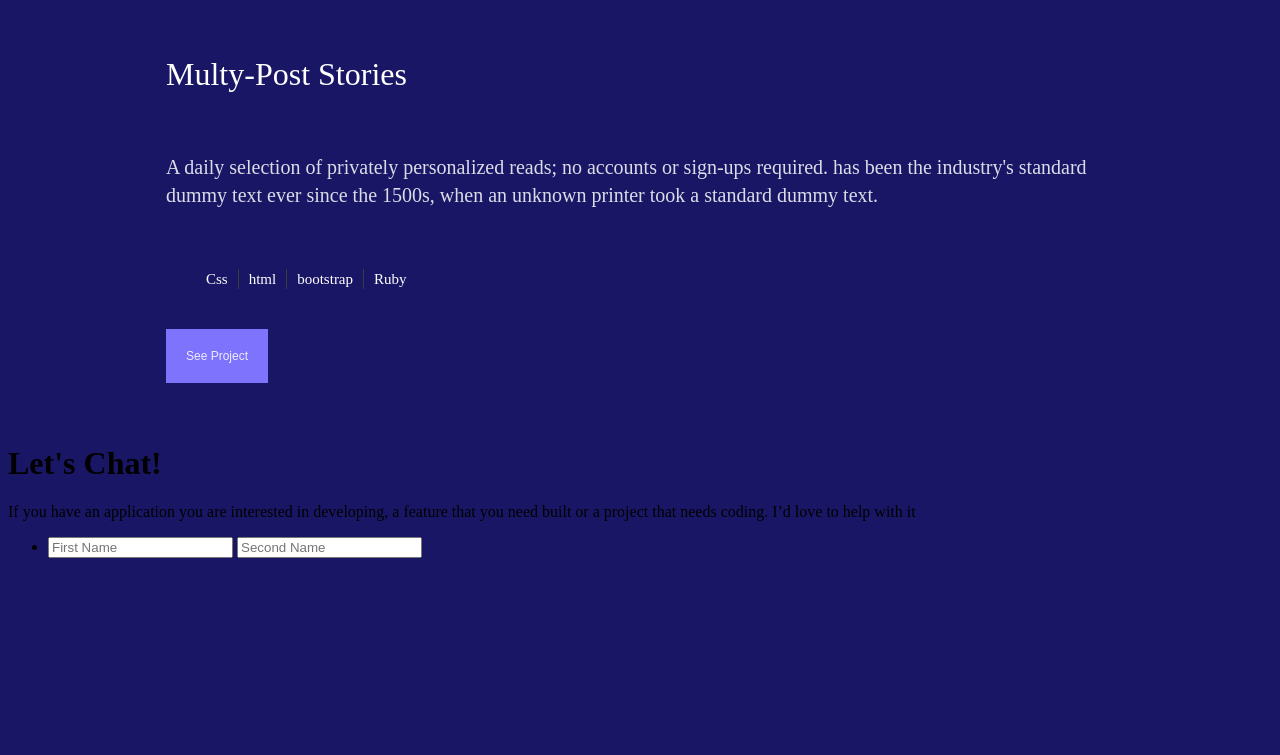
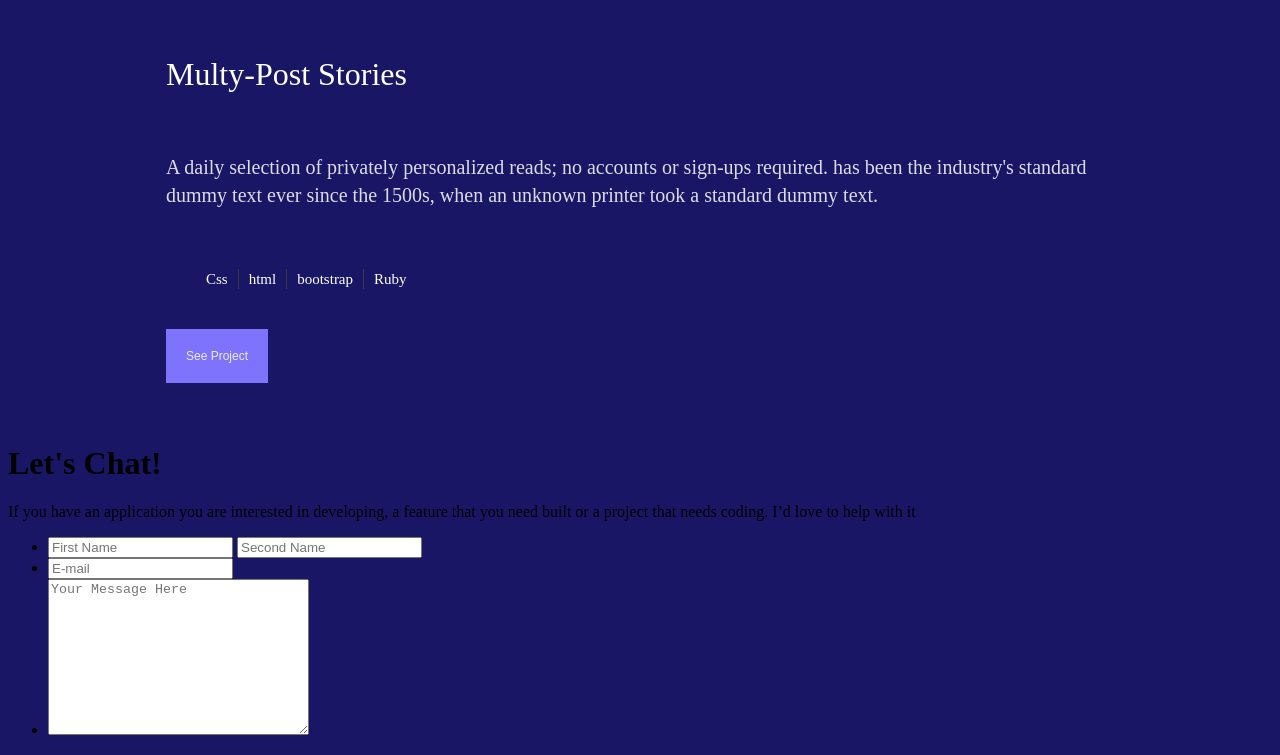
Before and after one commit to Duncannjau/Duncan-portfolio, a website: page index.html in a window 1280 px wide. Shown: the part 2981-3736 px from the top of the page. Before the commit the page ends 3555 px from the top, so only its background shows below. Drawn offline with Linux system fonts and the light colour scheme.

Commit message:
Add form's text-area  section to write user message and the email's placeholder in html

```diff
--- a/index.html
+++ b/index.html
@@ -212,7 +212,10 @@
              <li><input type="text" placeholder="First Name" maxlength="30" required>
               <input type="text" placeholder="Second Name" maxlength="30" required>
             </li>
-           </ul>
+            <li><input type="email" placeholder="E-mail" required></li>
+            <li><textarea name="msg" cols="30" rows="10" placeholder="Your Message Here" maxlength="500" required></textarea></li>
+          </ul>
+
  </form>
   </footer>
 </body>
```
